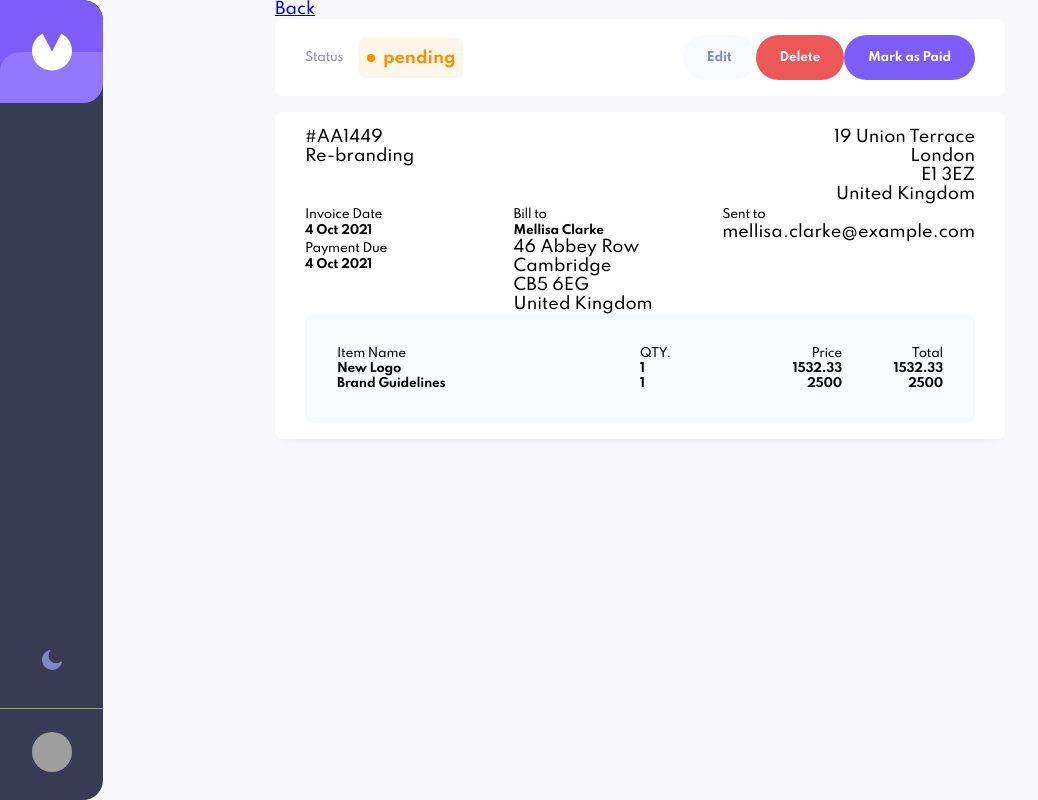
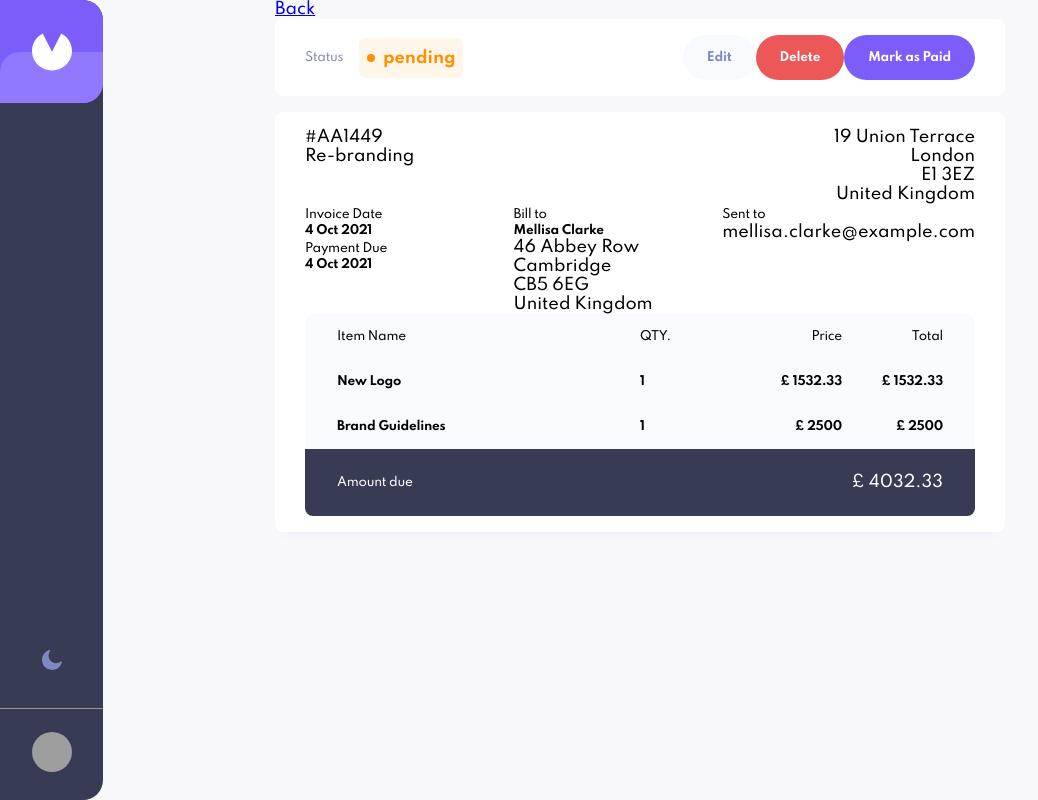
Before and after one commit to nlukic97/react-invoice-app, a React (Create React App) app: page /invoice/AA1449 in a window 1280 px wide. Shown: the whole page, without its empty margins (0-1038 px from the left). Built offline with nearby package versions, Linux system fonts and the light colour scheme; grey boxes are pictures that could not be loaded.

Commit message:
styling for the form

```diff
--- a/src/components/InvoicePage.js
+++ b/src/components/InvoicePage.js
@@ -117,6 +117,7 @@ const InvoicePage = ({invoices, deleteInvoice, markAsPaid}) => {
                                 </div>
                             </div>
 
+                            {/* Rendering all items of the invoice */}
                             {invoice.items.map((item,index)=> {
                                 return (
                                 <div className="items-container" key={index}>
@@ -126,12 +127,18 @@ const InvoicePage = ({invoices, deleteInvoice, markAsPaid}) => {
 
                                     <div className="right">
                                         <h4 className="quantity">{item.quantity}</h4>
-                                        <h4 className="price">{item.price}</h4>
-                                        <h4 className="total">{item.total}</h4>
+                                        <h4 className="price">&#163; {item.price}</h4>
+                                        <h4 className="total">&#163; {item.total}</h4>
                                     </div>
                                 </div>
                                 )
                             })}
+
+                            {/* Displaying the total due amount for the invoice */}
+                            <div className="amount-due">
+                                <span className='body-1'>Amount due</span>
+                                <span>&#163; {invoice.total}</span>
+                            </div>
 
                         </div>
 
--- a/src/css/App.css
+++ b/src/css/App.css
@@ -111,11 +111,11 @@ html.dark-theme body {
 .single_page_invoice .flex-container .data-container .invoice-items-card {
   background-color: #F9FAFE;
   border-radius: 8px;
-  padding: 32px;
 }
 .single_page_invoice .flex-container .data-container .invoice-items-card .items-container {
   display: flex;
   justify-content: space-between;
+  padding: 15px 32px;
 }
 .single_page_invoice .flex-container .data-container .invoice-items-card .items-container .left, .single_page_invoice .flex-container .data-container .invoice-items-card .items-container .right {
   flex: 1;
@@ -131,6 +131,15 @@ html.dark-theme body {
 }
 .single_page_invoice .flex-container .data-container .invoice-items-card .items-container .right .price, .single_page_invoice .flex-container .data-container .invoice-items-card .items-container .right .total {
   text-align: right;
+}
+.single_page_invoice .flex-container .data-container .invoice-items-card .amount-due {
+  display: flex;
+  align-items: center;
+  justify-content: space-between;
+  padding: 24px 32px;
+  background-color: #373B53;
+  color: #FFFFFF;
+  border-radius: 0 0 8px 8px;
 }
 
 .color-grayblue {
--- a/src/scss/imports/_layout.scss
+++ b/src/scss/imports/_layout.scss
@@ -84,11 +84,11 @@ html.dark-theme body {
             .invoice-items-card {
                 background-color: #F9FAFE;
                 border-radius: 8px;
-                padding: 32px;
 
                 .items-container {
                     display: flex;
                     justify-content: space-between;
+                    padding: 15px 32px;
 
                     .left, .right {
                         flex: 1;
@@ -109,6 +109,16 @@ html.dark-theme body {
                         }
                     }
                 }
+
+                .amount-due {
+                    display: flex;
+                    align-items: center;
+                    justify-content: space-between;
+                    padding: 24px 32px;
+                    background-color: #373B53;
+                    color: #FFFFFF;
+                    border-radius: 0 0 8px 8px;
+                }
             }
         }
     }
```
Also changed, not shown: 1 other file (tests, documents, lock files or other folders).
